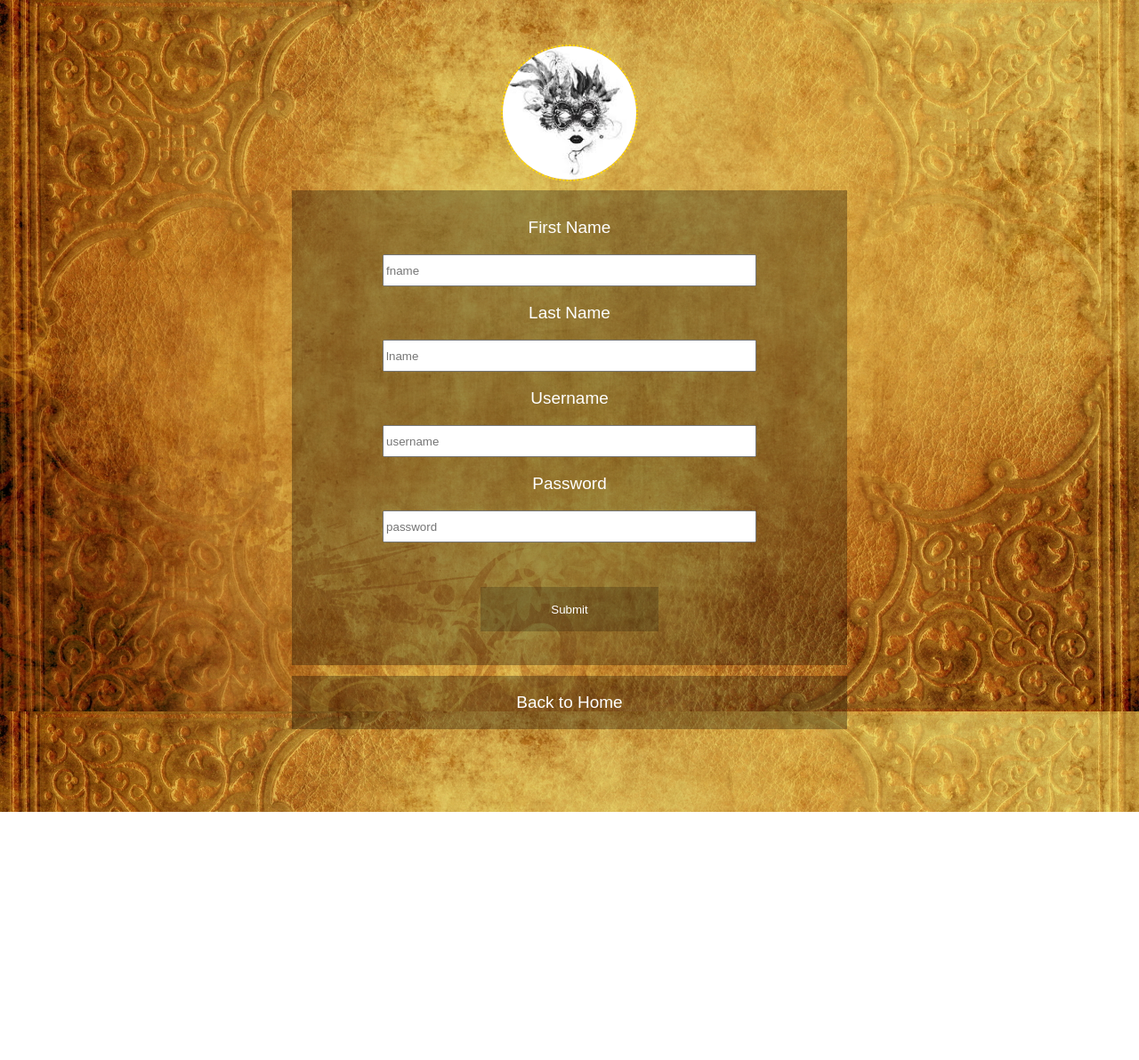
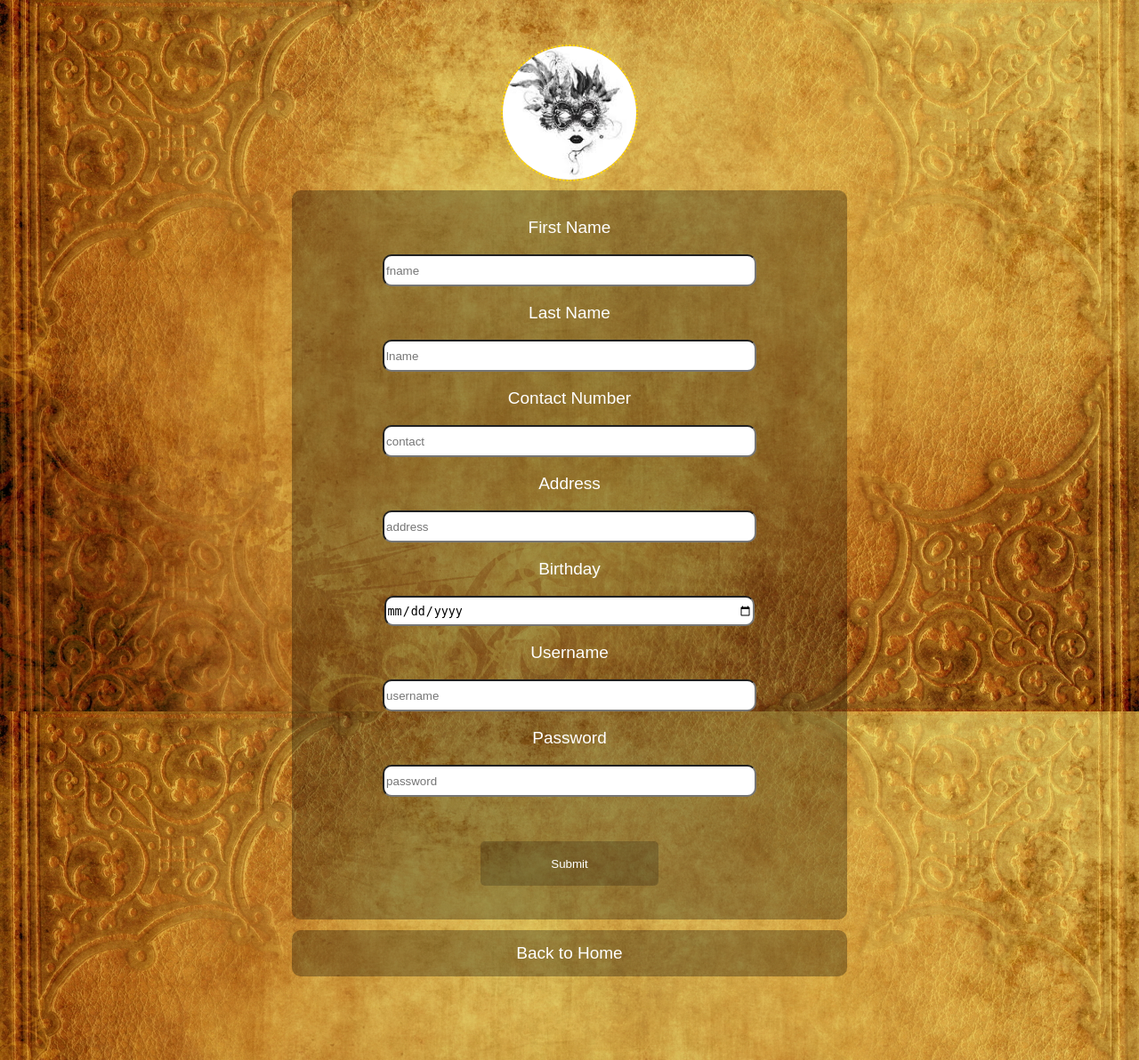
Before and after one commit to carljunepiao/pleasantville, a PHP site: page /register.html in a window 1280 px wide. Shown: the whole page at 89% size. Before the commit the page ends 913 px from the top, so only its background shows below. Run offline with PHP 8.4, Linux system fonts and the light colour scheme.

Commit message:
Added admin login page; separated from main admin page;

```diff
--- a/css/login-register.css
+++ b/css/login-register.css
@@ -23,15 +23,17 @@ body {
 	background: rgba(0,0,0,0.3);
 	padding: 2% 6% 6% 6%;
 	height: auto;
+	border-radius: 10px;
 }
 
 a {
 	display: block;
-	padding: 3%;
+	padding: 15px;
 	background-color: rgba(0,0,0,0.3);
 	margin: 2% 0 15% 0;
 	text-decoration: none;
 	color: white;
+	border-radius: 10px;
 
 	transition-property: background-color;
     transition-duration: 0.3s;
@@ -48,6 +50,7 @@ a {
 	background-color: rgba(0,0,0,0.2);
 	color: white;
 	border: none;
+	border-radius: 5px;
 
 	transition-property: border, background-color;
     transition-duration: 0.3s;
@@ -65,8 +68,5 @@ p {
 input {
 	width: 75%;
 	height: 30px;
+	border-radius: 10px;
 }
-
-.attribute {
-	/*display: block;*/
-}
--- /dev/null
+++ b/css/login.css
@@ -0,0 +1,3 @@
+body {
+	padding: 0 35%;
+}
--- a/index.html
+++ b/index.html
@@ -22,7 +22,7 @@
 				<ul>
 					<li><a href="index.html">Home</a></li>
 					<li><a href="production.html">Production</a></li>
-					<li><a href="admin.html">Administration</a></li>
+					<li><a href="admin-login.html">Administration</a></li>
 				</ul>
 			</nav>
 		</header>
--- a/register.html
+++ b/register.html
@@ -11,10 +11,14 @@
 
 	<div class="container">
 
-		<p class="attribue">First Name</p><input type="text" placeholder="fname">
-		<p class="attribue">Last Name</p><input type="text" placeholder="lname">
-		<p class="attribue">Username</p><input type="text" placeholder="username">
-		<p class="attribue">Password</p><input type="text" placeholder="password">
+		<p class="attribue name">First Name</p><input type="text" placeholder="fname">
+		<p class="attribue name">Last Name</p><input type="text" placeholder="lname">
+		<p class="attribue number">Contact Number</p><input type="number" placeholder="contact">
+		<p class="attribue address">Address</p><input type="address" placeholder="address">
+		<p class="attribue bday">Birthday</p><input type="date">
+
+		<p class="attribue log">Username</p><input type="text" placeholder="username">
+		<p class="attribue log">Password</p><input type="password" placeholder="password">
 		<input class="enter" type="submit" value="Submit">
 
 	</div>
```
Also changed, not shown: admin-login.html (renamed from admin.html, +1 -9 lines), css/admin-login.css (added, +71 -0 lines), css/admin.css (deleted, +0 -58 lines), css/main.css (+15 -20 lines), images/admin.html (added, +36 -0 lines).
